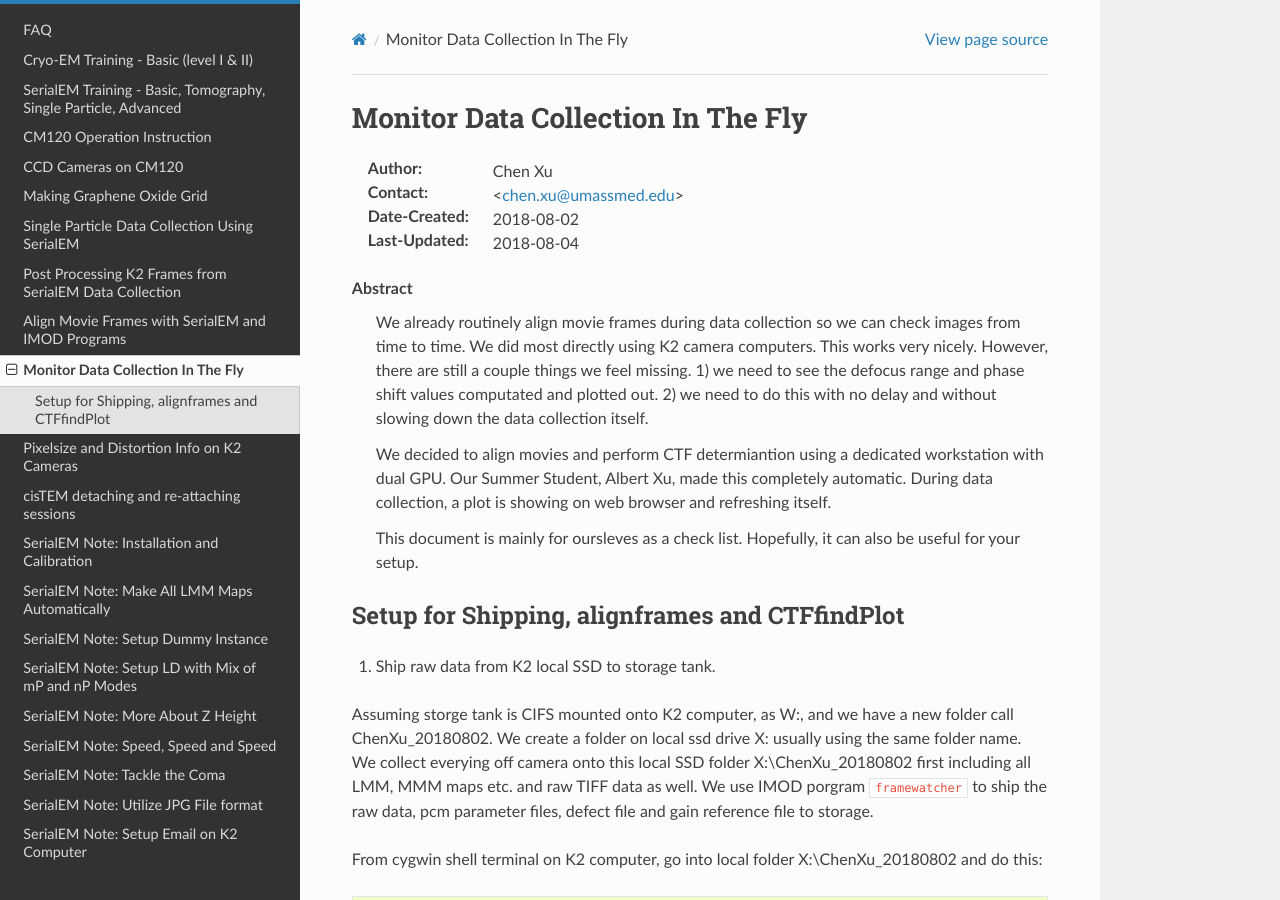
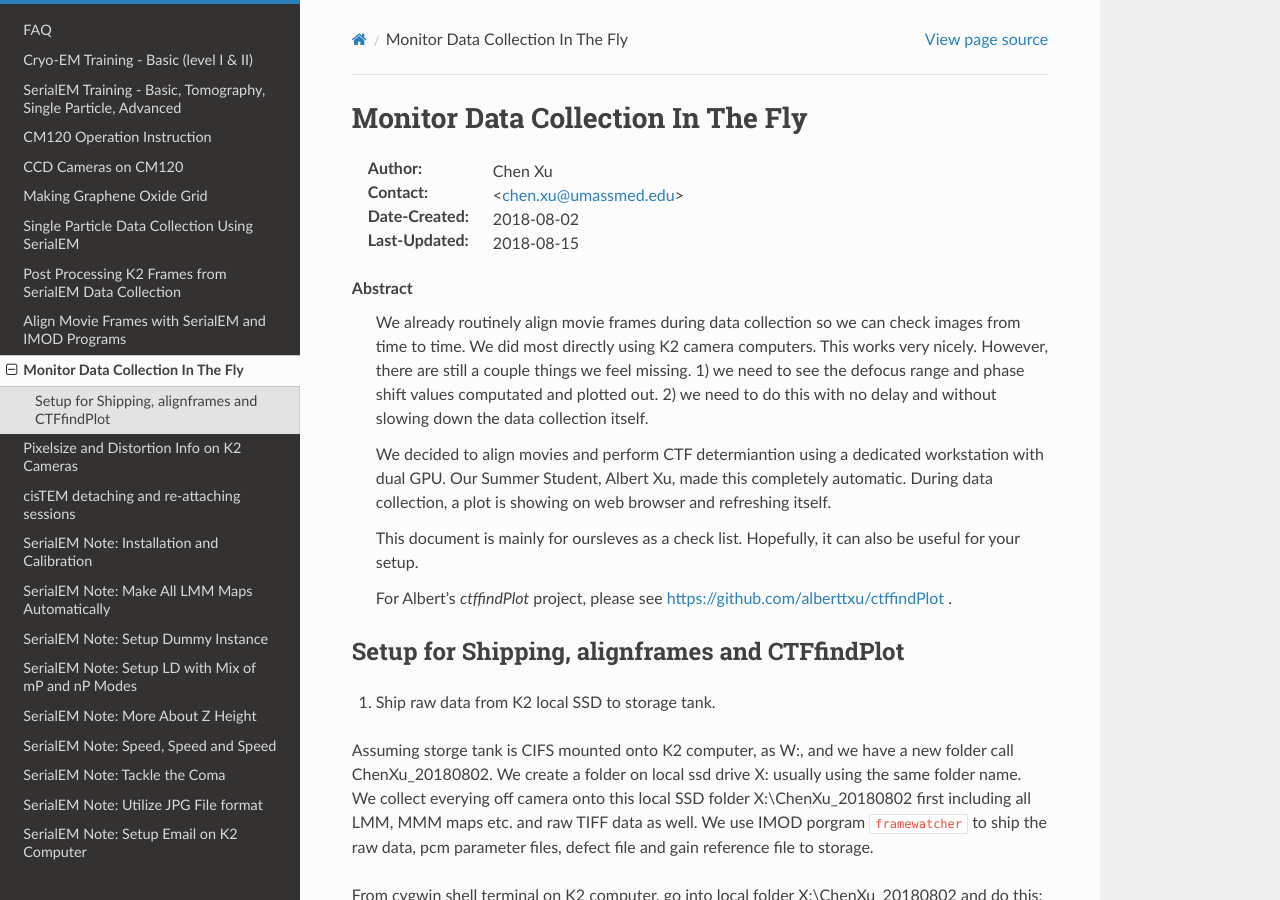
Before and after one commit to xuchen66/sphinx-emdocs, a Sphinx documentation site: the page built from source/monitor-data-collection-in-the-fly.rst, in a window 1280 px wide and 900 px high. Built offline with Sphinx 7.4.7 and the Read the Docs theme 2.0.0, drawn with Linux system fonts in a browser that asks for light colours; pages that are not in the unit, such as notebooks, are missing from menus.

Commit message:
Update monitor-data-collection-in-the-fly.rst

```diff
--- a/source/monitor-data-collection-in-the-fly.rst
+++ b/source/monitor-data-collection-in-the-fly.rst
@@ -6,7 +6,7 @@ Monitor Data Collection In The Fly
 :Author: Chen Xu
 :Contact: <chen.xu@umassmed.edu>
 :Date-Created: 2018-08-02
-:Last-Updated: 2018-08-04
+:Last-Updated: 2018-08-15
 
 .. glossary::
 
@@ -21,6 +21,7 @@ Monitor Data Collection In The Fly
 
       This document is mainly for oursleves as a check list. Hopefully, it can also be useful for your setup.
 
+      For Albert's *ctffindPlot* project, please see https://github.com/alberttxu/ctffindPlot .
 
 .. _setup:
 
```
